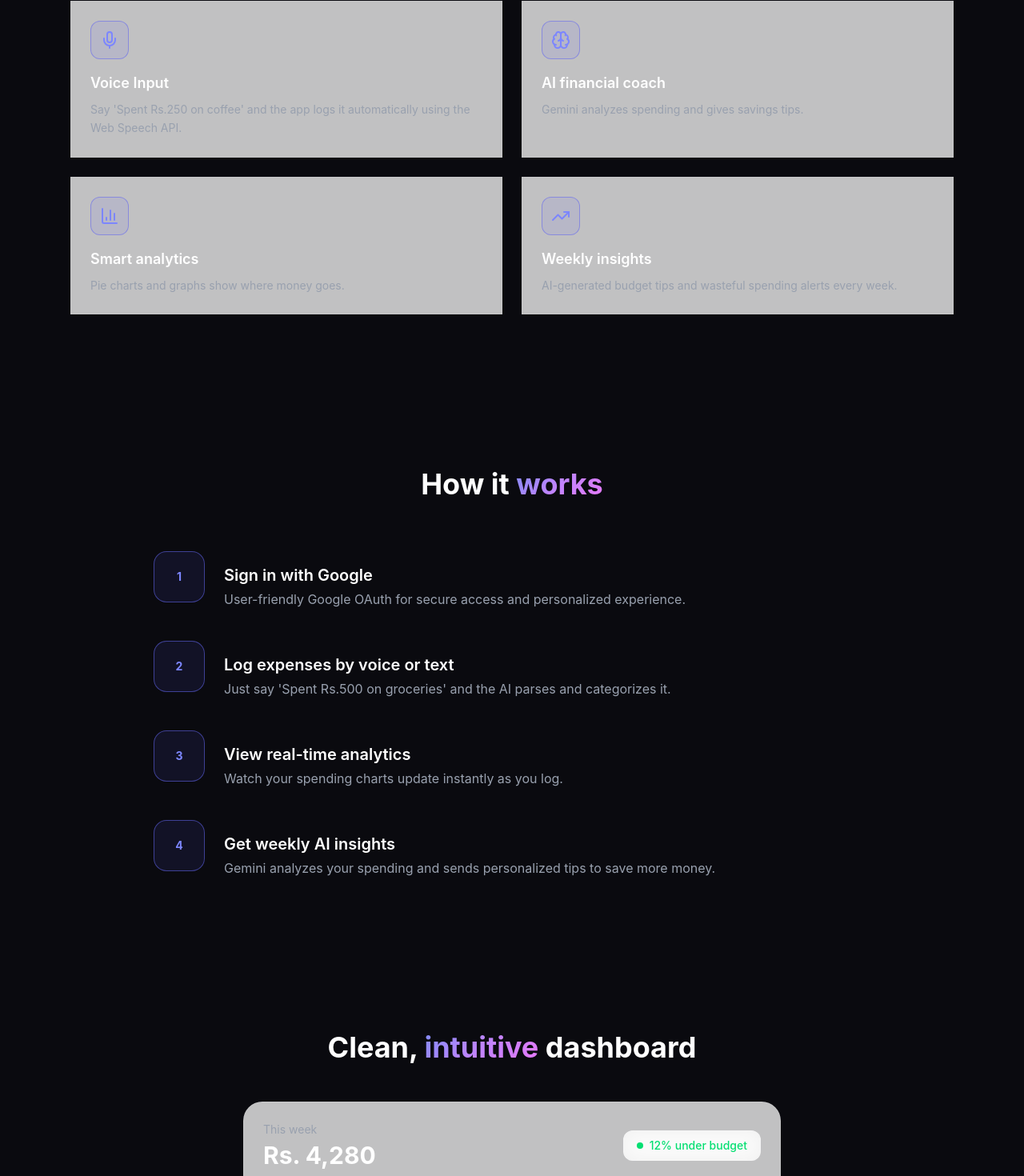
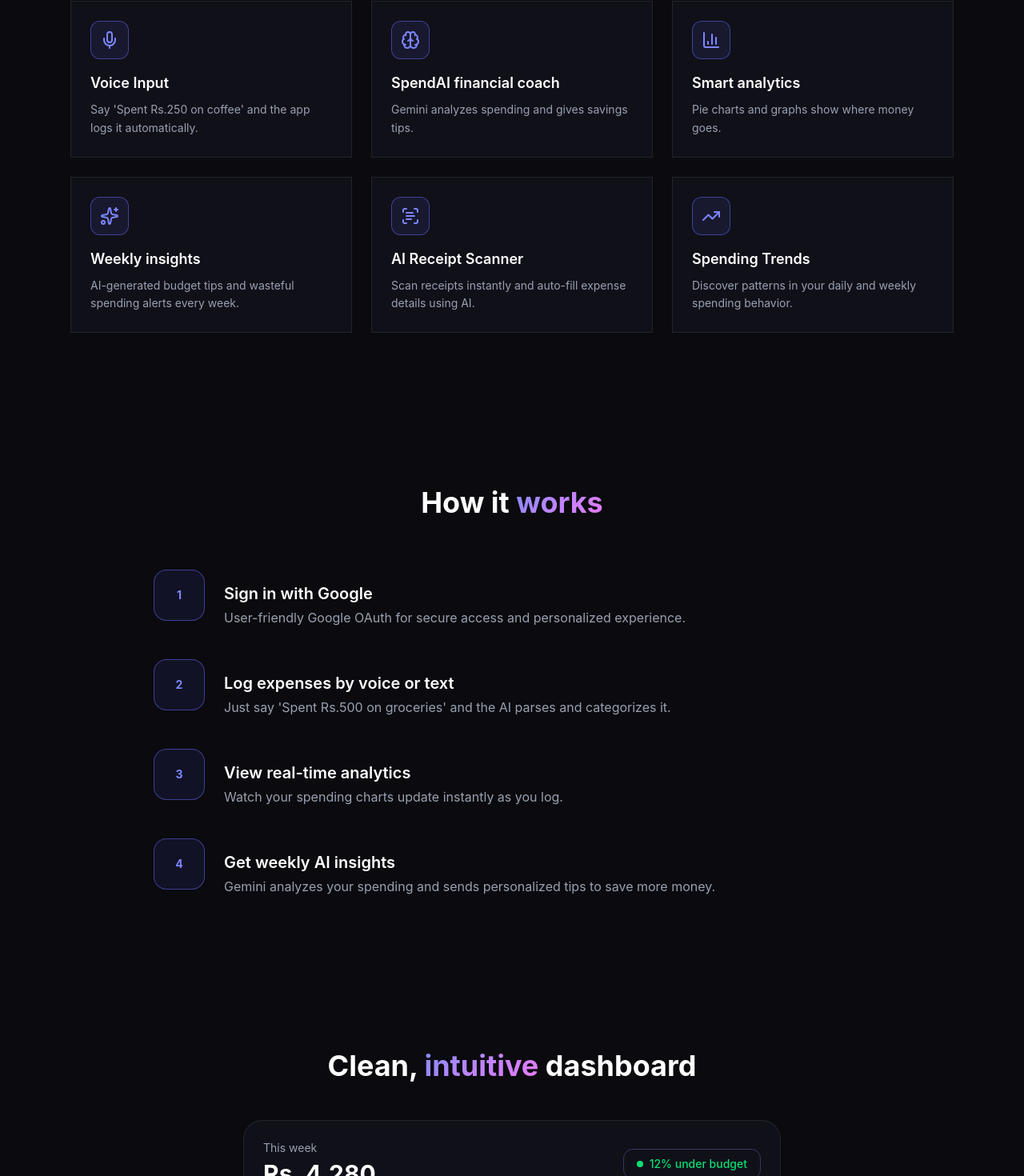
Before and after one commit to anushka-g28/ai-expense-tracker, a Next.js app: page / in a window 1280 px wide. Shown: the part 975-2445 px from the top of the page at 80% size. Built offline with nearby package versions, Linux system fonts and the light colour scheme; no server answers.

Commit message:
Improve UI of Features and Preview section

```diff
--- a/components/sections/Features.tsx
+++ b/components/sections/Features.tsx
@@ -1,4 +1,4 @@
-import { Mic, TrendingUp, ShieldCheck, Zap, BarChart3, Brain } from "lucide-react";
+import { Mic, TrendingUp, Sparkles, BarChart3, Brain, ScanText } from "lucide-react";
 import FeatureCard from "@/components/ui/FeatureCard";
 import { gradientText } from "@/lib/styles";
 
@@ -7,11 +7,11 @@ const features = [
     icon: Mic,
     title: "Voice Input",
     description:
-      "Say 'Spent Rs.250 on coffee' and the app logs it automatically using the Web Speech API.",
+      "Say 'Spent Rs.250 on coffee' and the app logs it automatically.",
   },
   {
     icon: Brain,
-    title: "AI financial coach",
+    title: "SpendAI financial coach",
     description: "Gemini analyzes spending and gives savings tips."
  },
  {
@@ -20,10 +20,22 @@ const features = [
     description: "Pie charts and graphs show where money goes."
  },
  {
-   icon: TrendingUp,
+   icon: Sparkles,
     title: "Weekly insights",
     description: "AI-generated budget tips and wasteful spending alerts every week."
  },
+ {
+  icon: ScanText,
+  title: "AI Receipt Scanner",
+  description:
+    "Scan receipts instantly and auto-fill expense details using AI.",
+},
+{
+  icon: TrendingUp,
+  title: "Spending Trends",
+  description:
+    "Discover patterns in your daily and weekly spending behavior.",
+},
 ];
 
 export default function Features() {
@@ -43,7 +55,7 @@ export default function Features() {
 
         {/* 2-column grid */}
         <div className="max-w-6xl mx-auto px-6">
-          <div className="grid grid-cols-1 md:grid-cols-2 gap-6">
+          <div className="grid grid-cols-1 md:grid-cols-3 gap-6">
             {features.map((f) => (
               <FeatureCard key={f.title} {...f} />
             ))}
--- a/components/sections/Preview.tsx
+++ b/components/sections/Preview.tsx
@@ -13,7 +13,8 @@ export default function Preview() {
         </div>
 
         {/* Mock Dashboard */}
-        <div style={{ ...glassStyle, borderRadius: "24px", padding: "24px" }}>
+        <div style={{ ...glassStyle, background: "rgba(18,18,28,0.85)",
+        border: "1px solid rgba(255,255,255,0.08)",borderRadius: "24px", padding: "24px" }}>
           {/* Week header */}
           <div className="flex items-center justify-between mb-6">
             <div>
@@ -21,8 +22,7 @@ export default function Preview() {
               <p className="text-white text-3xl font-bold mt-1">Rs. 4,280</p>
             </div>
             <div
-              className="flex items-center gap-2 px-4 py-2 rounded-xl"
-              style={glassStyle}
+              className="flex items-center gap-2 px-4 py-2 rounded-xl bg-vilolet-400/10 border border-violet-400/30"
             >
               <div className="w-2 h-2 rounded-full bg-green-400" />
               <span className="text-green-400 text-sm font-medium">
--- a/components/ui/FeatureCard.tsx
+++ b/components/ui/FeatureCard.tsx
@@ -13,11 +13,15 @@ export default function FeatureCard({
 }: FeatureCardProps) {
   return (
     <div
-      style={glassStyle}
-      className="rounded-5xl p-6 transition-all duration-300 group"
+      style={{
+        ...glassStyle,
+        background: "rgba(18,18,28,0.85)",
+    border: "1px solid rgba(255,255,255,0.08)",
+  }}
+      className="rounded-5xl p-6 transition-all duration-300 hover:border-violet-400/30 hover:bg-white/5 "
     >
       <div
-        className="w-12 h-12 rounded-xl flex items-center justify-center mb-4 transition-colors group-hover:bg-indigo-500/20"
+        className="w-12 h-12 rounded-xl flex items-center justify-center mb-4 transition-colors group-hover:scale-105"
         style={{
           background: "rgba(99,102,241,0.1)",
           border: "1px solid rgba(99,102,241,0.55)",
--- a/components/ui/MockExpenseItem.tsx
+++ b/components/ui/MockExpenseItem.tsx
@@ -17,7 +17,7 @@ export default function MockExpenseItem ({
     >
       <div className="flex items-center gap-3">
         <div
-          className={`w-9 h-9 rounded-lg ${color} flex items-center justify-center flex-shrink-0`}
+          className={`w-9 h-9 rounded-lg ${color} flex items-center justify-center shrink-0`}
         >
           <span className="text-white text-xs font-bold">
             {category.charAt(0)}
```
